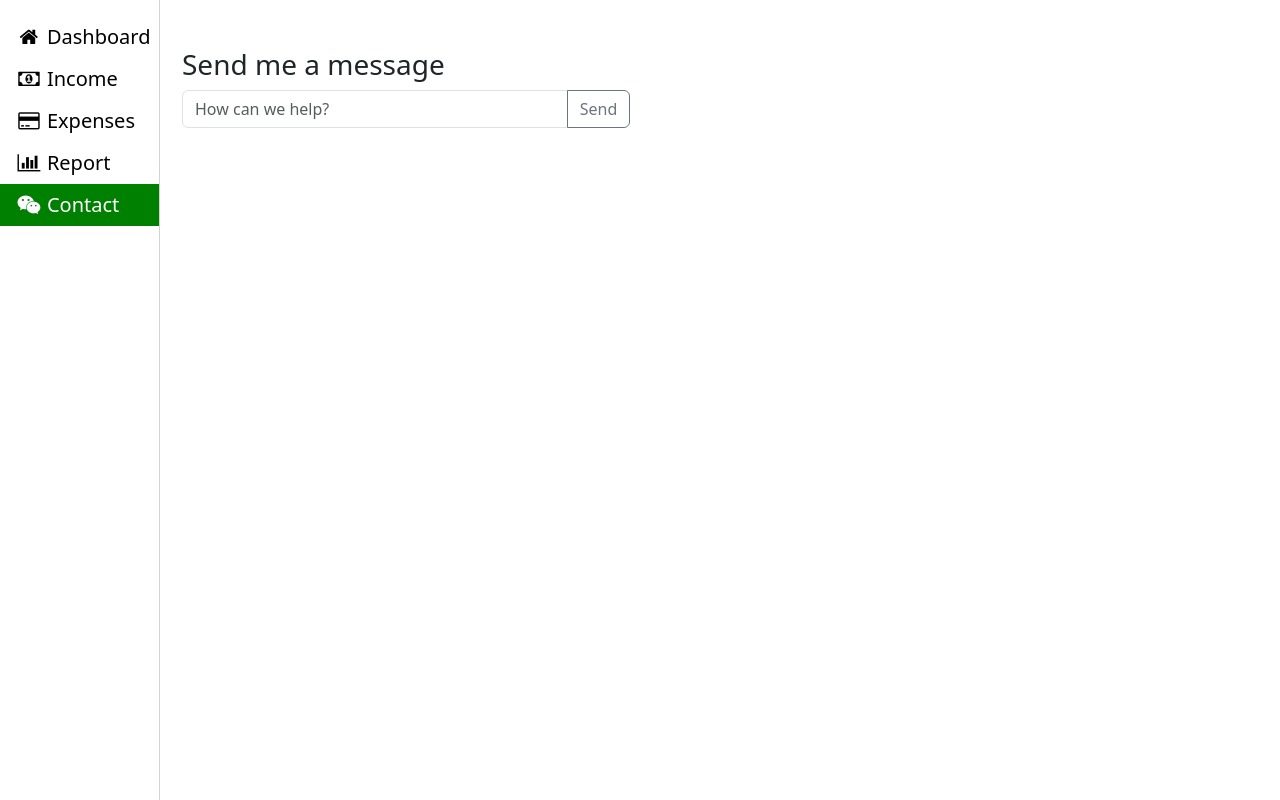
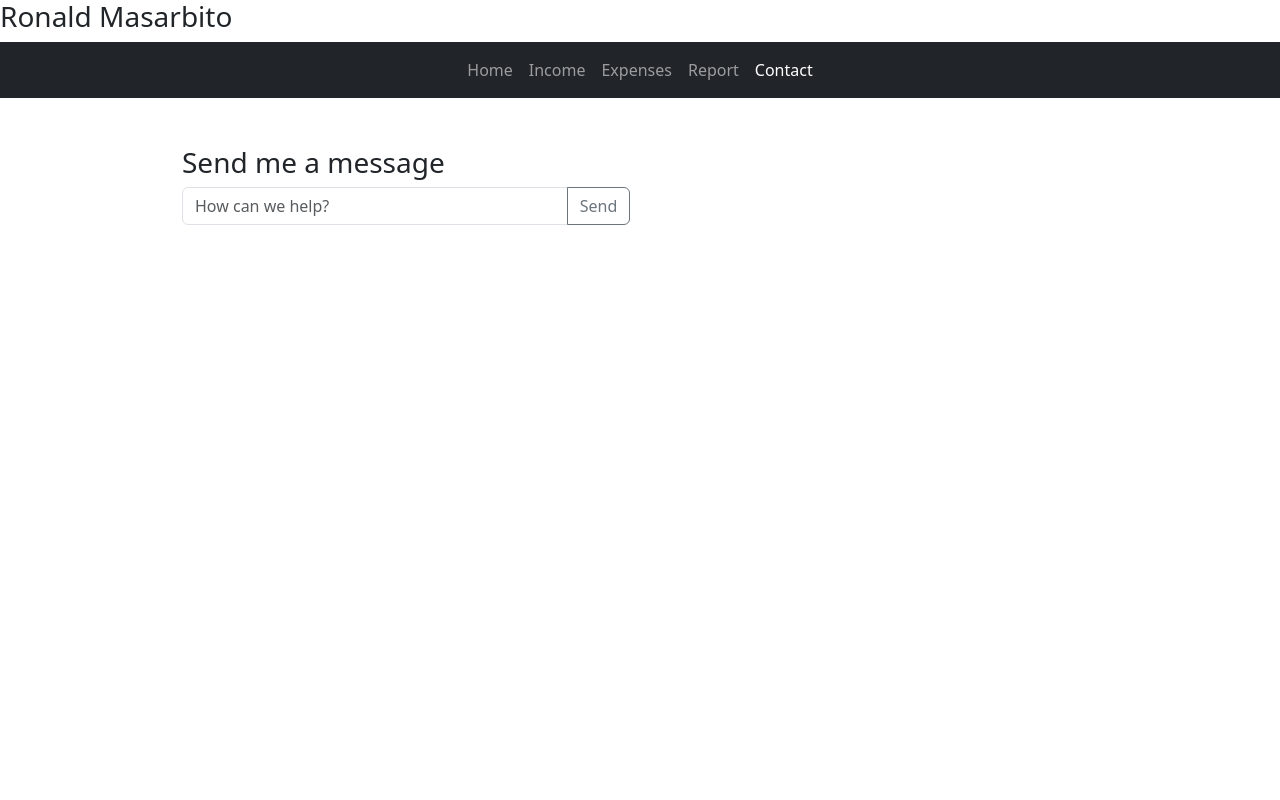
Before and after one commit to ronsproject/Finance-Monitoring, a plain HTML site: page contact.html in a window 1280 px wide. Drawn offline with nearby package versions, Linux system fonts and the light colour scheme.

Commit message:
Update contact.html

```diff
--- a/contact.html
+++ b/contact.html
@@ -9,13 +9,25 @@
     <title>Financial Monitoring - Contact</title>
 </head>
 <body>
-    <div class="sidebar">
-        <a href="index.html"><i class="fa fa-fw fa-home"></i> Dashboard</a>
-        <a href="income.html"><i class="fa fa-fw fa-money"></i> Income</a>
-        <a href="expenses.html"><i class="fa fa-fw fa-credit-card"></i> Expenses</a>
-        <a href="#contact"><i class="fa fa-fw fa-bar-chart"></i> Report</a>
-        <a href="contact.html" class="active"><i class="fa fa-fw fa-wechat"></i> Contact</a>
+    <div class="heading">
+      <h3>Ronald Masarbito</h3>
     </div>
+    <nav class="navbar navbar-expand-lg navbar-dark bg-dark">
+      <div class="container-fluid">
+        <button class="navbar-toggler" type="button" data-bs-toggle="collapse" data-bs-target="#centerNavBar" aria-controls="centerNavBar" aria-expanded="false" aria-label="Toggle navigation">
+          <span class="navbar-toggler-icon"></span>
+        </button>
+        <div class="collapse navbar-collapse justify-content-md-center" id="centerNavBar">
+          <ul class="navbar-nav ">
+            <li class="nav-item"><a class="nav-link" aria-current="page" href="index.html">Home</a></li>
+            <li class="nav-item"><a class="nav-link" aria-current="page" href="income.html">Income</a></li>
+            <li class="nav-item"><a class="nav-link" aria-current="page" href="expenses.html">Expenses</a></li>
+            <li class="nav-item"><a class="nav-link" aria-current="page" href="report.html">Report</a></li>
+            <li class="nav-item"><a class="nav-link active" aria-current="page" href="contact.html">Contact</a></li>
+          </ul>
+        </div>
+      </div>
+    </nav>
 
     <div class="main">
         <div class="container-sm pt-5">
```
